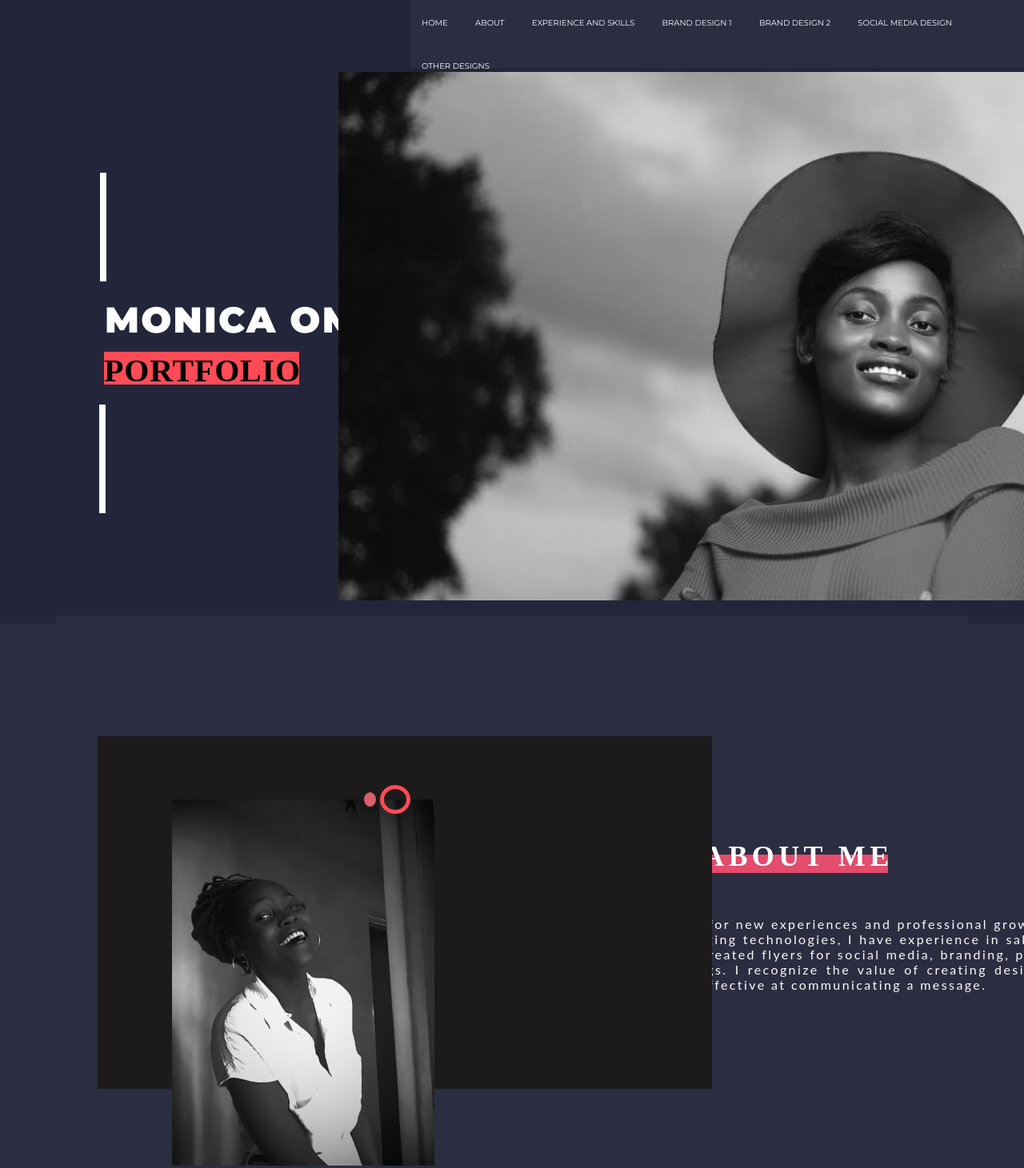
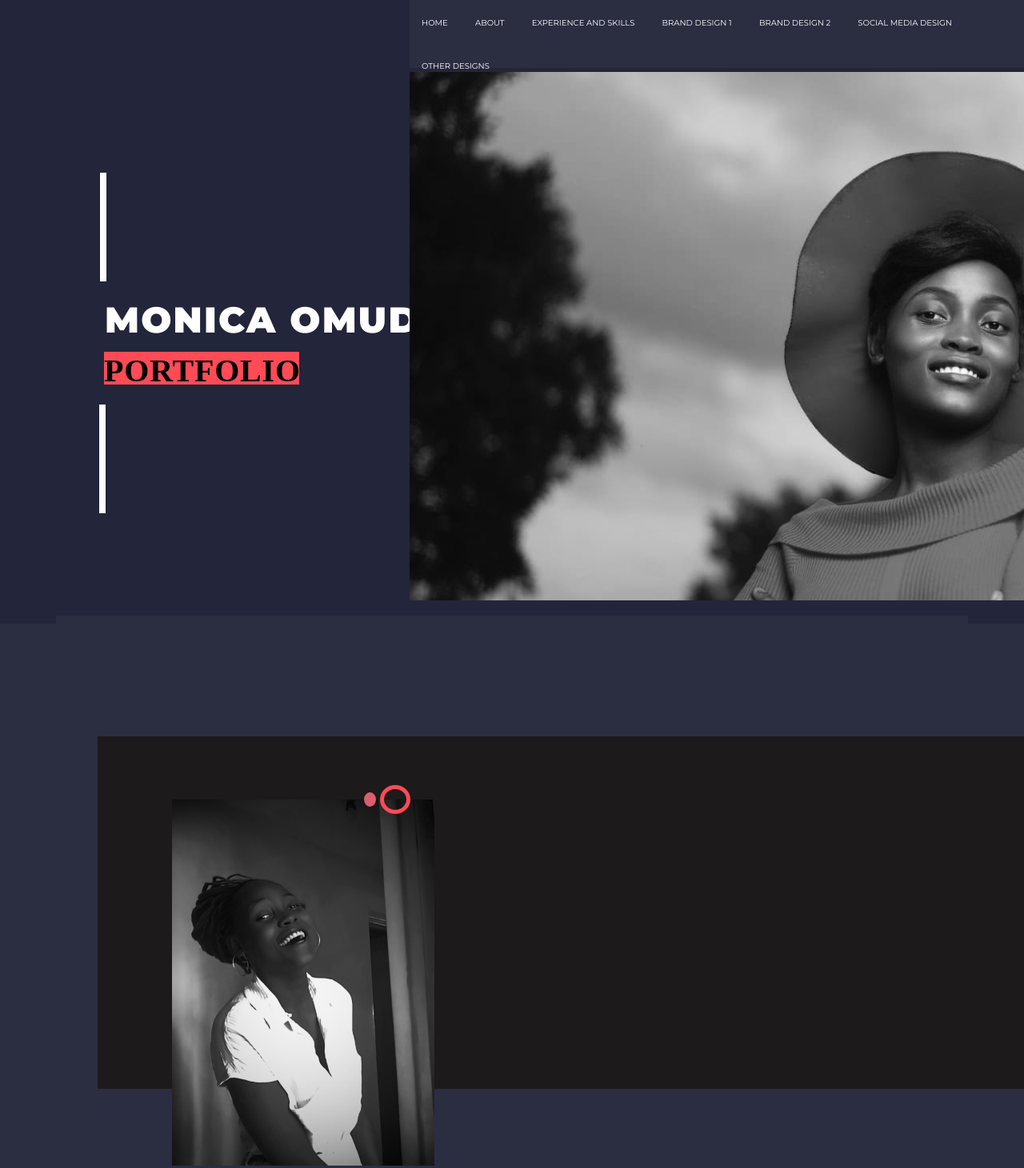
Before and after one commit to omudho/m_portfolio, a plain HTML site: page index.html in a window 1280 px wide. Shown: the top 1461 px of the page at 80% size. Drawn offline with nearby package versions, Linux system fonts and the light colour scheme; files whose address does not match are found by name.

Commit message:
Update styles.css

```diff
--- a/styles.css
+++ b/styles.css
@@ -128,7 +128,7 @@ color: #000000;
 /* Image 1 1 */
 .image1{
 position: absolute;
-width: 857px;
+width: 60%;
 height: 661px;
 right: 0px;
 top: 90px;
@@ -163,7 +163,7 @@ background: url(./assets/Image\ 1.jpg);
 
   #rectangle25{
     position: absolute;
-    width: 60%;
+    width: 100%;
     height: 441px;
     left: 61px;
     top: 921px;
```
